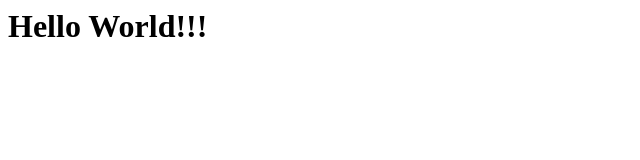
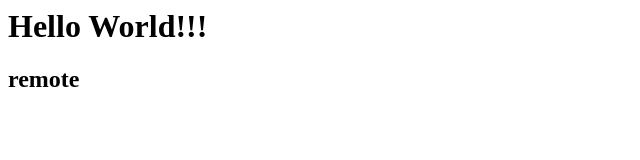
Before and after one commit to hratky/treti, a plain HTML site: page index.html in a window 1280 px wide. Shown: the full height of the page, 0-640 px from the left. Drawn offline with Linux system fonts and the light colour scheme.

Commit message:
Update index.html

```diff
--- a/index.html
+++ b/index.html
@@ -1 +1,2 @@
 <h1>Hello World!!!</h1>
+<h2>remote</h2>
```
